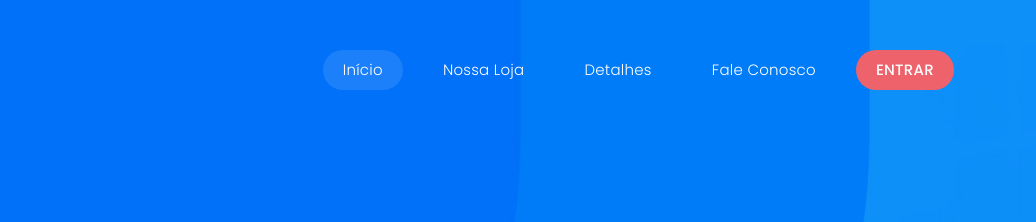
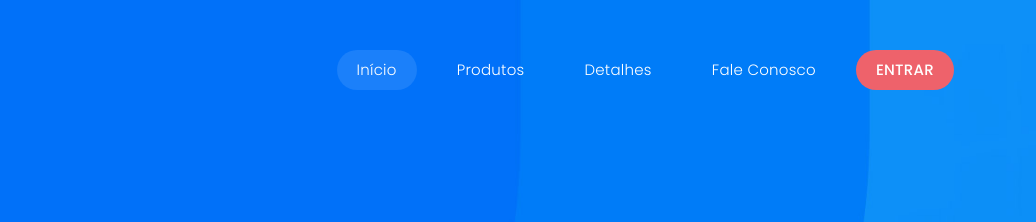
Before and after one commit to Julia9949/Julia, a plain HTML site: page index.html in a window 1280 px wide. Shown: the top 222 px of the page, 244-1280 px from the left. Drawn offline with nearby package versions, Linux system fonts and the light colour scheme.

Commit message:
atualização li

```diff
--- a/index.html
+++ b/index.html
@@ -57,7 +57,7 @@ https://templatemo.com/tm-589-lugx-gaming
                     <!-- ***** Menu Start ***** -->
                     <ul class="nav">
                       <li><a href="index.html" class="active">Início</a></li>
-                      <li><a href="shop.html">Nossa loja</a></li>
+                      <li><a href="shop.html">Produtos</a></li>
                       <li><a href="product-details.html">Detalhes</a></li>
                       <li><a href="contact.html">Fale Conosco</a></li>
                       <li><a href="#">Entrar</a></li>
```
